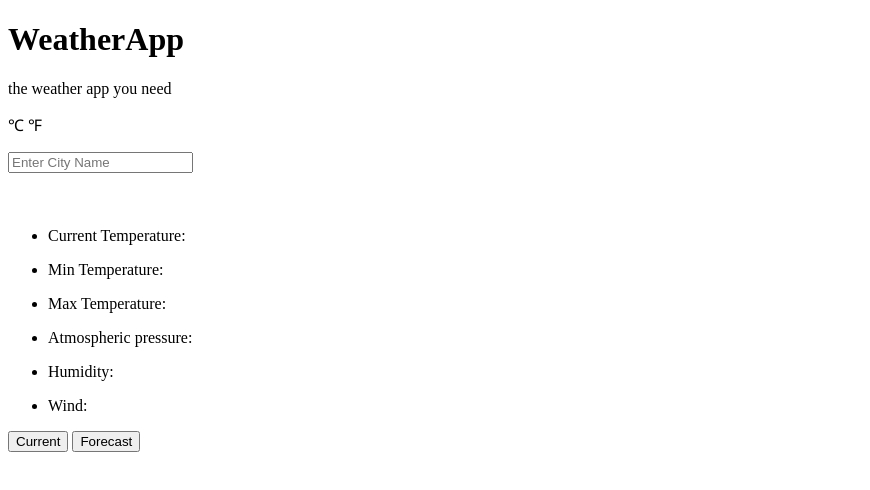
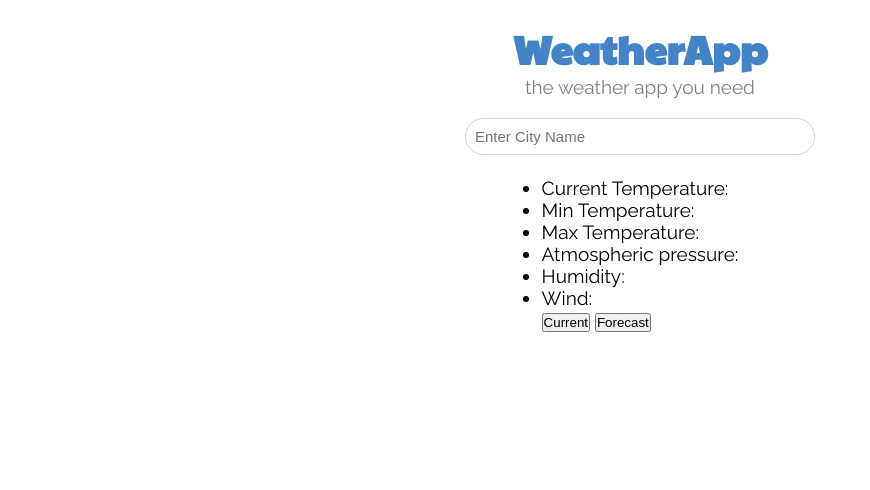
Before and after one commit to idriss101/WeatherApp, a website: page index.html in a window 1280 px wide. Shown: the whole page, without its empty margins (0-870 px from the left). Drawn offline with nearby package versions, Linux system fonts and the light colour scheme; a script that the page names is missing.

Commit message:
styling header section

```diff
--- a/autocomplete.js
+++ b/autocomplete.js
@@ -21,7 +21,7 @@ const autoCompletejs = new autoComplete({
     if (a.match > b.match) return 1;
     return 0;
   },
-  placeHolder: "Food & Drinks",
+  placeHolder: "Enter a City",
   selector: "#autoComplete",
   threshold: 0,
   debounce: 0,
--- a/index.html
+++ b/index.html
@@ -10,17 +10,19 @@
     <title>WeatherApp</title>
   </head>
   <body>
+    <div class="container">
       <header class="header">
         <h1>WeatherApp</h1>
-      <p>the weather app you need</p>
-      <p>&#8451; &#8457;</p>
+        <p id="sub-header">the weather app you need</p>
+        <!-- <p>&#8451; &#8457;</p> -->
         <div class="header-search">
-        <form action="" id="search">
+          <form action="" id="search" autocomplete="chrome-off">
             <input
-            type="text"
+              type="search"
               placeholder="Enter City Name"
               id="autoComplete"
               tabindex="1"
+              autocomplete="chrome-off"
             />
           </form>
         </div>
@@ -53,6 +55,7 @@
           <button>Forecast</button>
         </div>
       </main>
+    </div>
 
     <script src="https://cdn.jsdelivr.net/npm/@tarekraafat/autocomplete.js@7.2.0/dist/js/autoComplete.min.js"></script>
     <script src="https://cdnjs.cloudflare.com/ajax/libs/axios/0.18.0/axios.min.js"></script>
--- a/styles/styles.css
+++ b/styles/styles.css
@@ -1,3 +1,48 @@
-#autocomplete-item {
-  /* color: red; */
+@import url("https://fonts.googleapis.com/css2?family=Paytone+One&family=Raleway:wght@300;400;700&display=swap");
+* {
+  margin: 0;
+  padding: 0;
+  box-sizing: border-box;
 }
+
+html {
+  font-size: 10px;
+}
+
+body {
+  font-size: 1.9rem;
+  font-family: "Raleway", sans-serif;
+}
+
+.container {
+  display: flex;
+  flex-direction: column;
+  justify-content: center;
+  align-items: center;
+  margin-top: 2rem;
+}
+
+.header {
+  text-align: center;
+  /* width: 100vw; */
+}
+
+.header h1 {
+  font-family: "Paytone One", sans-serif;
+  color: #4384c9;
+  font-weight: 700;
+  font-size: 4rem;
+}
+
+#sub-header {
+  color: grey;
+}
+
+#autoComplete {
+  padding: 0.9rem;
+  width: 35rem;
+  font-size: 1.5rem;
+  margin-top: 2rem;
+  border-radius: 2rem;
+  border: 1px solid lightgray;
+}
```
Lines whose indentation alone changed are shown as unchanged.
